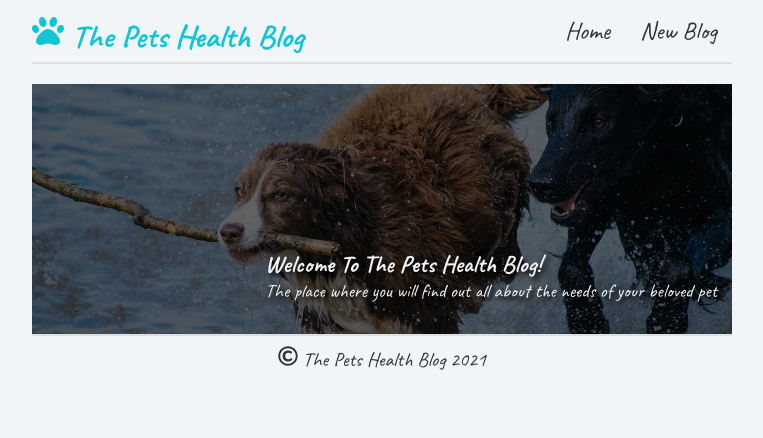
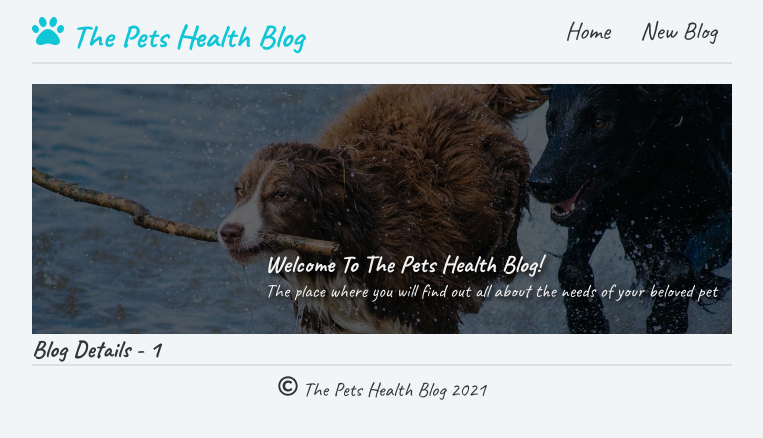
Before and after one commit to Malgorzata-Niemczyk/blog-app-react, a React (Create React App) app: page /blog-details/1 in a window 1280 px wide. Shown: the top 438 px of the page, without its empty margins (258-1021 px from the left). Built offline with nearby package versions, Linux system fonts and the light colour scheme.

Commit message:
import the BlogDetails component to the App component and output it in the JSX template

```diff
--- a/src/App.js
+++ b/src/App.js
@@ -4,6 +4,7 @@ import Home from "./components/Home";
 import Navigation from "./components/Navigation";
 import { BrowserRouter as Router, Route, Switch } from 'react-router-dom';
 import CreateBlog from "./components/CreateBlog";
+import BlogDetails from "./components/BlogDetails";
 
 function App() {
   return (
@@ -19,6 +20,9 @@ function App() {
           <Route path="/create-blog">
             <CreateBlog />
           </Route>
+          <Route path="/blog-details/:id">
+            <BlogDetails />
+          </Route>
         </Switch>
       </div>
         <Footer />
```
